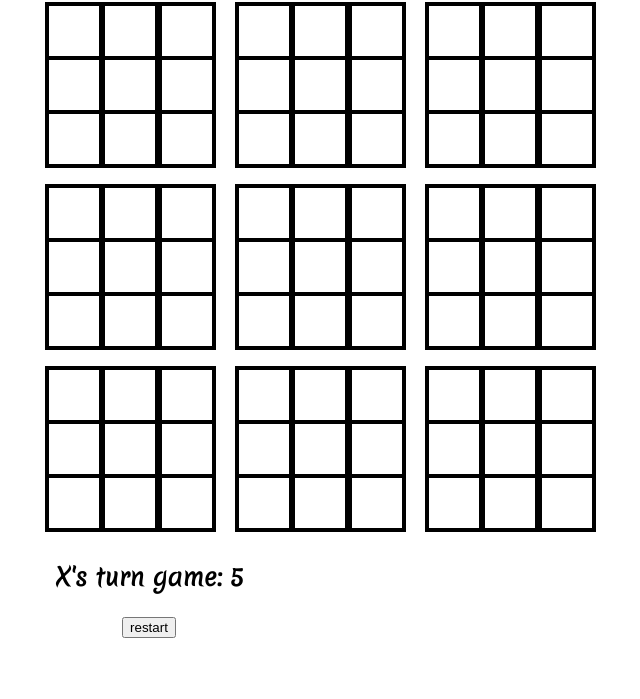
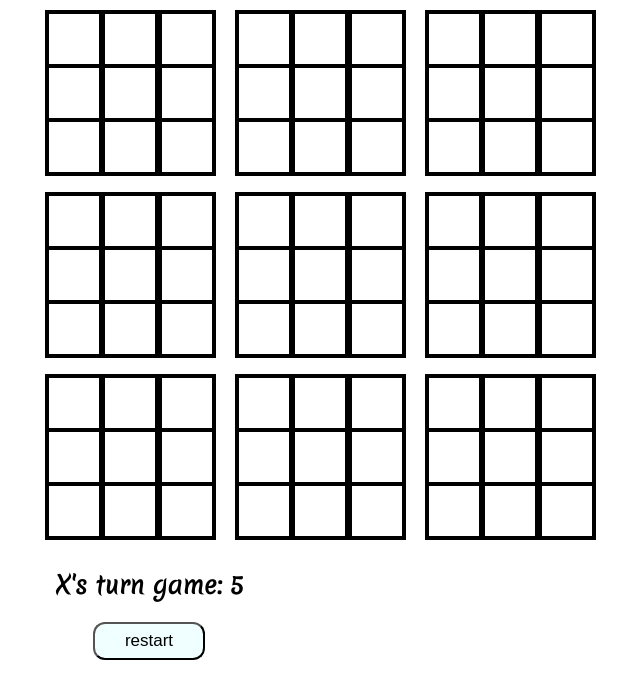
Before and after one commit to CatCoder4/Super-tic-tac-toe, a plain HTML site: page index.html in a window 1280 px wide. Shown: the part 95-794 px from the top of the page, without its empty margins (491-1131 px from the left). Drawn offline with Linux system fonts and the light colour scheme.

Commit message:
fixed restart breaking the game

```diff
--- a/index.js
+++ b/index.js
@@ -1,4 +1,4 @@
-const cells = document.querySelectorAll(".cell")
+let cells = document.querySelectorAll(".cell")
 const Outercells = document.querySelectorAll(".cellContainer")
 const statusText = document.querySelector("#TurnStatus")
 const RestartButton = document.querySelector("#restart")
@@ -25,10 +25,7 @@ let OuterOptions = ["", "", "", "", "", "", "", "", ""]
 let currentPlayer = "X";
 let currentGame = 4
 let running = false
-let OutercellsHtml = null
-Outercells.forEach(cell => {
-    OutercellsHtml = cell.innerHTML
-})
+let OutercellsHtml = Outercells[0].innerHTML
 
 
 initializeGame()
@@ -185,9 +182,14 @@ function restartGame() {
                 ["", "", "", "", "", "", "", "", ""],
                 ["", "", "", "", "", "", "", "", ""],
                 ["", "", "", "", "", "", "", "", ""]]
+    OuterOptions = ["", "", "", "", "", "", "", "", ""]
     currentGame = 4
     statusText.textContent = currentPlayer + "'s turn \n game: " + (currentGame + 1)
     cells.forEach(cell => cell.textContent = "")
     Outercells.forEach(cell => cell.innerHTML = OutercellsHtml)
+    cells = document.querySelectorAll(".cell")
+    cells.forEach(cell => {
+        cell.addEventListener("click", cellCLicked)
+    })
     running = true
 }
--- a/style.css
+++ b/style.css
@@ -12,7 +12,6 @@
     font-family: "Merienda", cursive;
     font-weight: 300;
     text-align: center;
-    margin: auto;
 }
 
 .cellContainer {
@@ -26,5 +25,17 @@
     display: grid;
     grid-template-columns: repeat(3, auto);
     width: 225px;
-    margin: auto;
 }
+
+body {
+    display: flex;
+    justify-content: center;
+    align-items: center;
+}
+
+#restart {
+    padding: 7px 30px;
+    font-size: 17px;
+    border-radius: 12px;
+    background-color: azure;
+}
```
